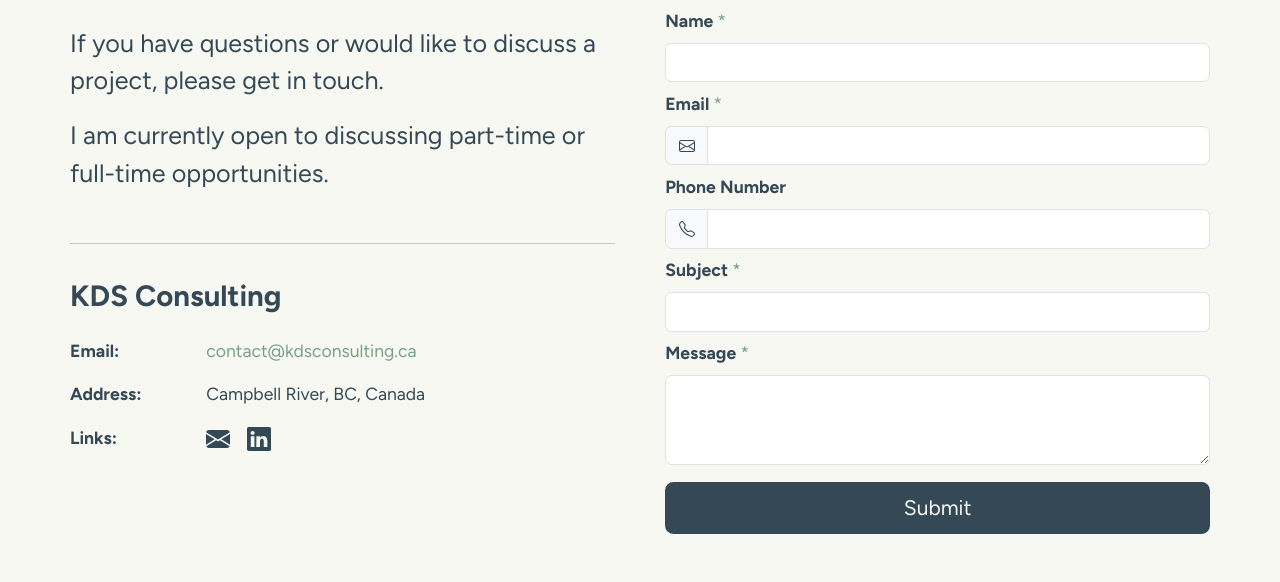
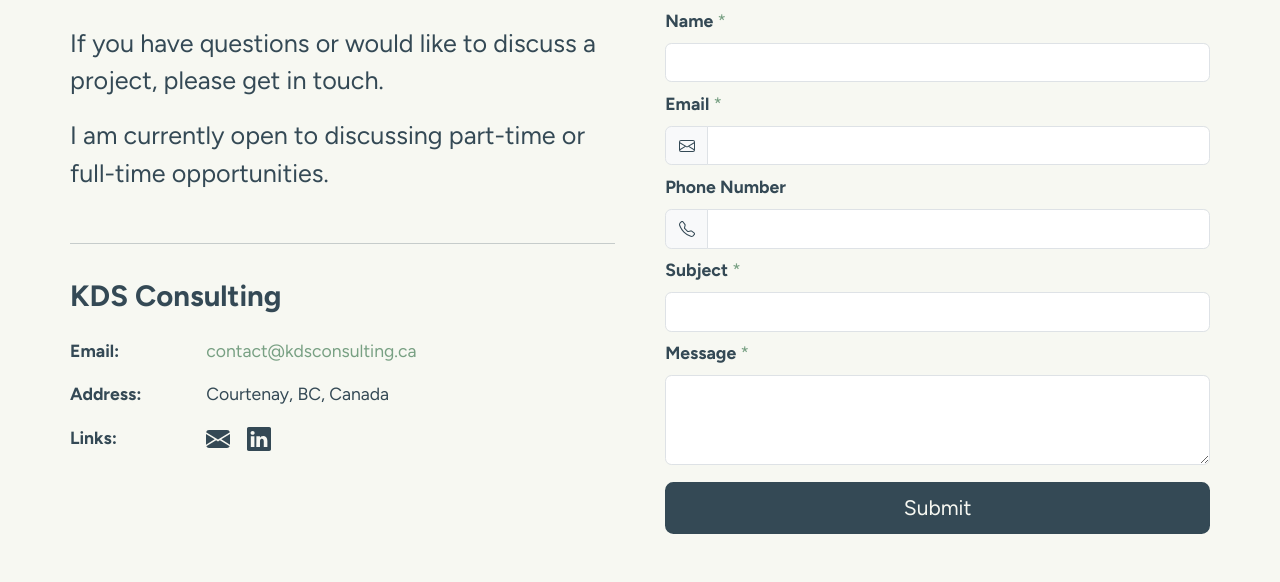
Before and after one commit to UncleArya/KDS-Consulting, a Flask app: page /contact in a window 1280 px wide. Shown: the part 281-863 px from the top of the page. Run offline with Flask 3, Linux system fonts and the light colour scheme; some libraries are stand-ins or nearby versions; some web fonts are replaced.

Commit message:
update address

```diff
--- a/templates/contact.html
+++ b/templates/contact.html
@@ -32,7 +32,7 @@
                                     >contact@kdsconsulting.ca</a
                                 >
                             </p>
-                            <p>Campbell River, BC, Canada</p>
+                            <p>Courtenay, BC, Canada</p>
                             <ul class="list-unstyled d-flex">
                                 <li class="">
                                     <a class="link-body-emphasis" href="mailto:contact@kdsconsulting.ca"
```
